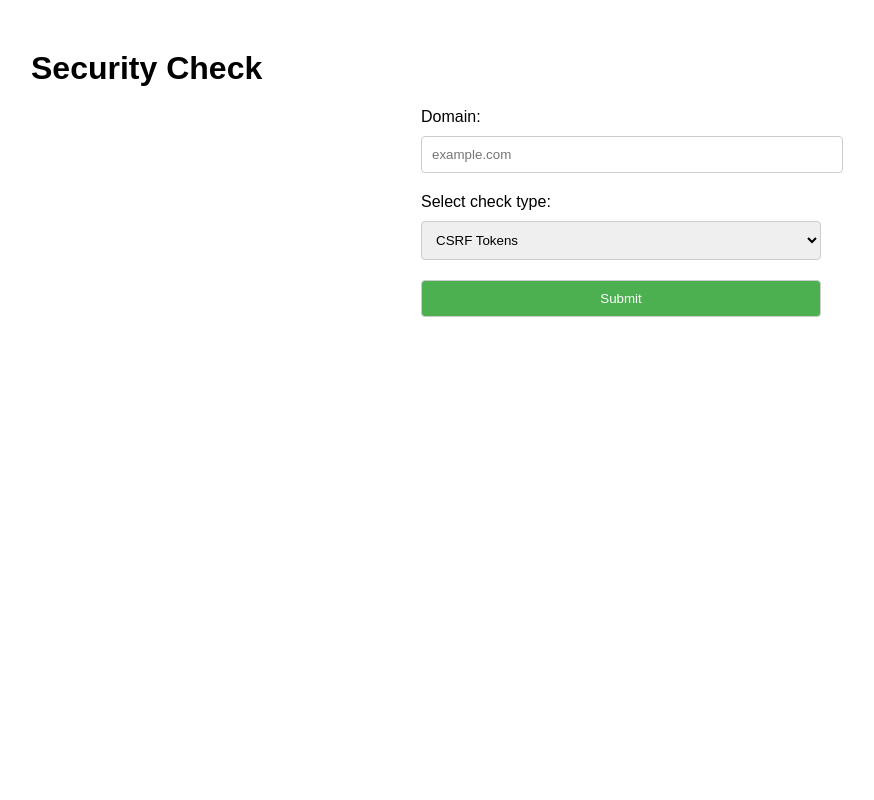
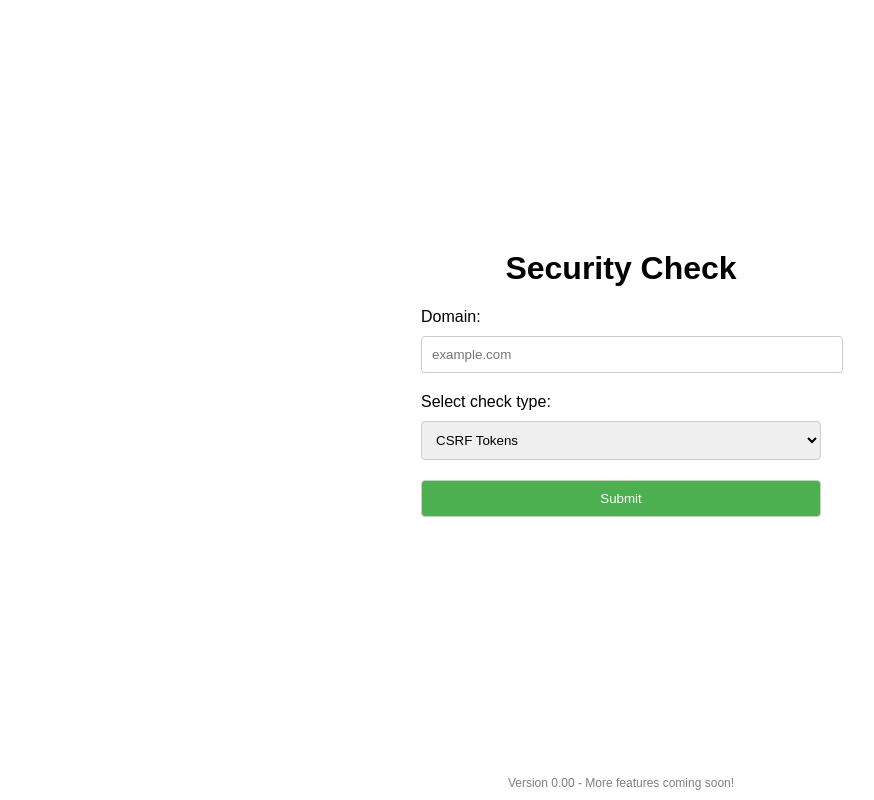
Before and after one commit to Mompas/mompas.github.io, a plain HTML site: page index.html in a window 1280 px wide. Shown: the whole page, without its empty margins (19-893 px from the left). Drawn offline with Linux system fonts and the light colour scheme.

Commit message:
Update index.html

```diff
--- a/index.html
+++ b/index.html
@@ -7,11 +7,23 @@
     <style>
         body {
             font-family: Arial, sans-serif;
-            margin: 50px;
+            margin: 0;
+            padding: 0;
+            display: flex;
+            flex-direction: column;
+            min-height: 100vh;
+        }
+        main {
+            flex: 1;
+            display: flex;
+            flex-direction: column;
+            align-items: center;
+            justify-content: center;
+            padding: 50px;
         }
         form {
             max-width: 400px;
-            margin: auto;
+            width: 100%;
         }
         label {
             display: block;
@@ -32,9 +44,16 @@
         input[type="submit"]:hover {
             background-color: #45a049;
         }
+        .version {
+            text-align: center;
+            font-size: 12px;
+            color: rgba(0, 0, 0, 0.5);
+            padding: 10px;
+        }
     </style>
 </head>
 <body>
+    <main>
         <h1>Security Check</h1>
         <form id="securityCheckForm" action="/check" method="POST">
             <label for="domain">Domain:</label>
@@ -48,5 +67,7 @@
 
             <input type="submit" value="Submit">
         </form>
+    </main>
+    <div class="version">Version 0.00 - More features coming soon!</div>
 </body>
 </html>
```
Lines whose indentation alone changed are shown as unchanged.
